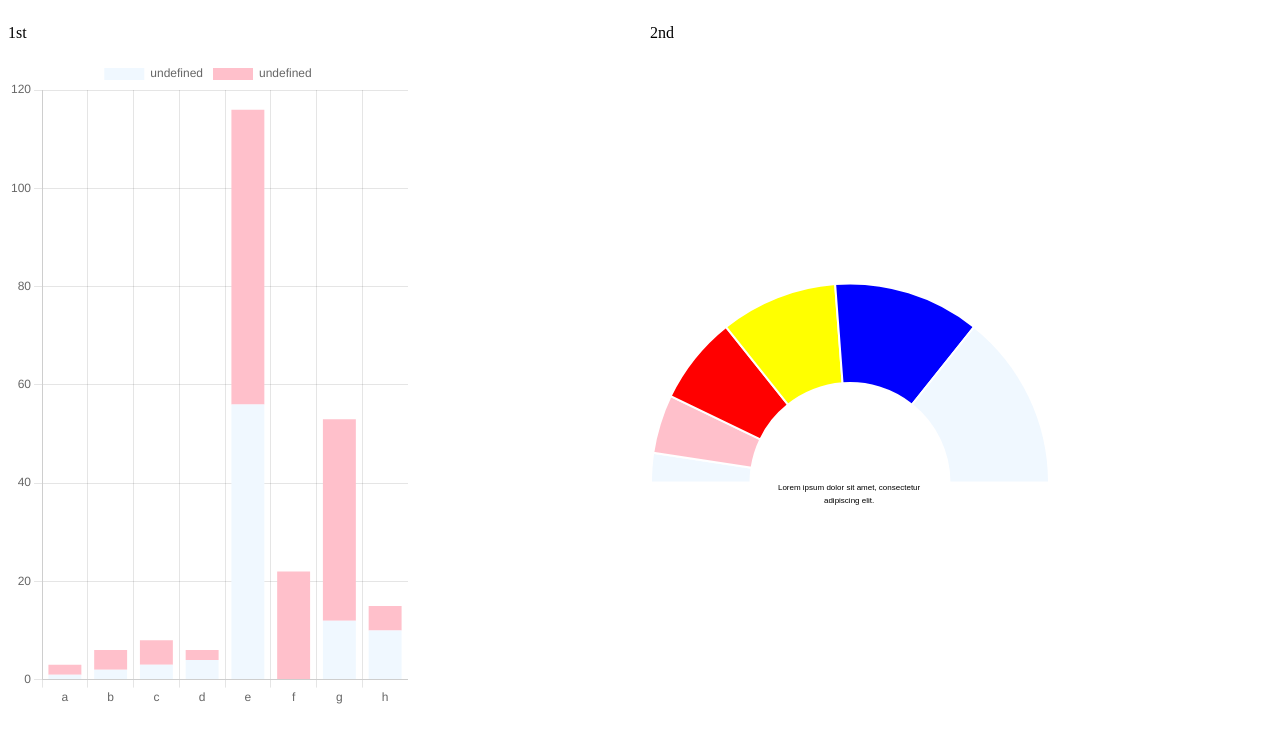
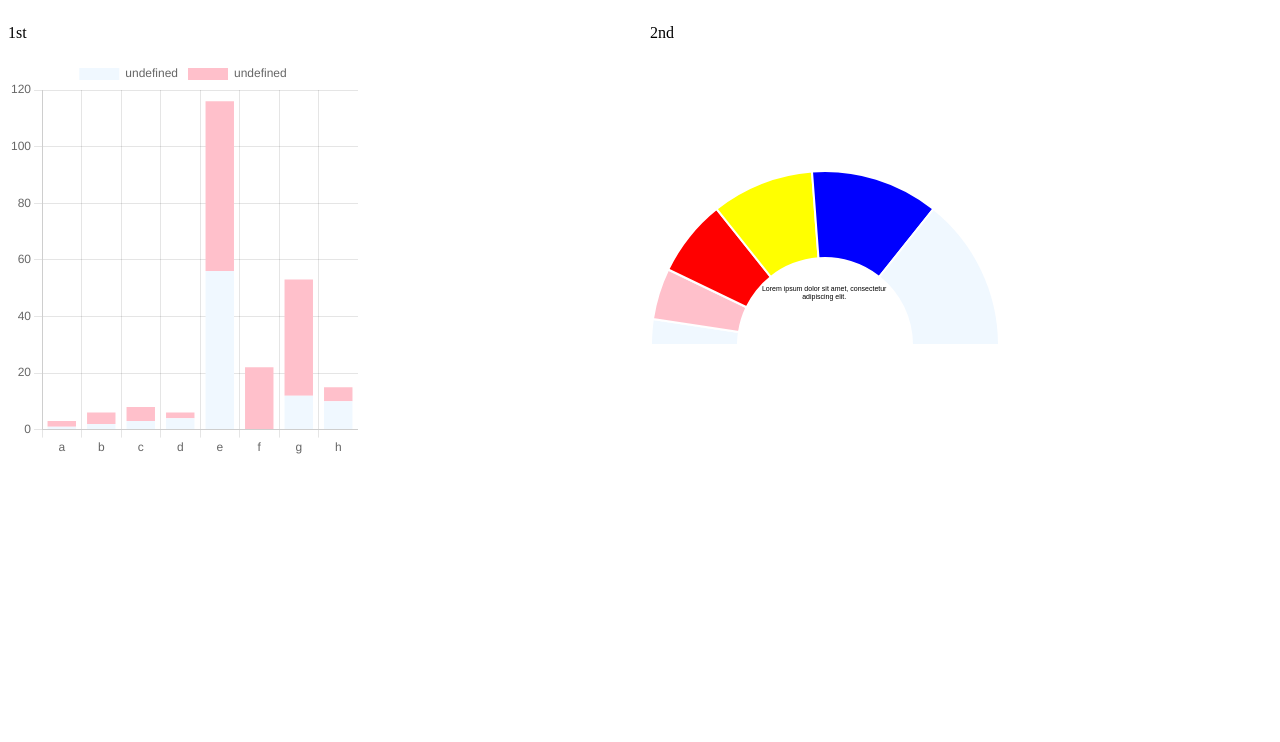
Before and after one commit to marayil/Charts, an Angular app: page / in a window 1280 px wide. Shown: the top 742 px of the page. Built offline with nearby package versions, Linux system fonts and the light colour scheme.

Commit message:
aspect-ratio

```diff
--- a/src/app/app.component.ts
+++ b/src/app/app.component.ts
@@ -17,7 +17,7 @@ export class AppComponent {
   // backgroundColor= ['rgb(128,0,0)', 'rgb(139,0,0)', 'rgb(165,42,42)',
   //   'rgb(178,34,34)', 'rgb(220,20,60)', 'rgb(255,0,0)', 'rgb(255,99,71)',
   //   'rgb(255,127,80)', 'rgb(205,92,92)', 'rgb(240,128,128)']
-  height = '650px'
-  width = '400px'
+  height = '400px'
+  width = '350px'
   backgroundColor=['aliceblue','pink','red','yellow','blue']
 }
--- a/src/app/charts/chart-helper.ts
+++ b/src/app/charts/chart-helper.ts
@@ -41,7 +41,9 @@ export class ChartHelper {
                 }
               },
               responsive: false,
-              maintainAspectRatio: false,
+              maintainAspectRatio: true,
+              aspectRatio:1|1,
+
 
             },
           };
@@ -60,6 +62,8 @@ export class ChartHelper {
               datasets: getConfig(data,type,backgroundColor)
             },
             options:{
+              maintainAspectRatio:true,
+              aspectRatio:1|1,
               scales:{
                 x:{
                   stacked:true
@@ -130,7 +134,8 @@ export class ChartHelper {
             },
             options: {
               responsive:false,
-              maintainAspectRatio: false,
+              maintainAspectRatio: true,
+              aspectRatio:1|1,
               circumference: chartType === ChartTypes.GAUGE ? 180 : 360,
               rotation: chartType === ChartTypes.GAUGE ? -90 :0,
                 plugins:{
--- a/src/app/charts/text-manipulation-plugin.ts
+++ b/src/app/charts/text-manipulation-plugin.ts
@@ -16,7 +16,10 @@ export class TextManipulationPlugin {
                 ctx.textBaseline = 'middle';
 
                 let centerX = ((chartArea.width / 2)/1000)+(chartArea.width/2);
-                let centerY = ((chartArea.height / 2)/100)+(chartArea.height/1.5) ;
+                let centerY = ((chartArea.width / 2)/1000)+(chartArea.height/1.7) ;
+
+                //(chartArea.height/2)+((chartArea.height/2)*0.5)
+                ((chartArea.width / 2)/1000)+(chartArea.height/2)+chartArea.height/6 ;
 
                 //dynamically calculate the font size based on canvas size
                 const fontBase = 1000;
```
